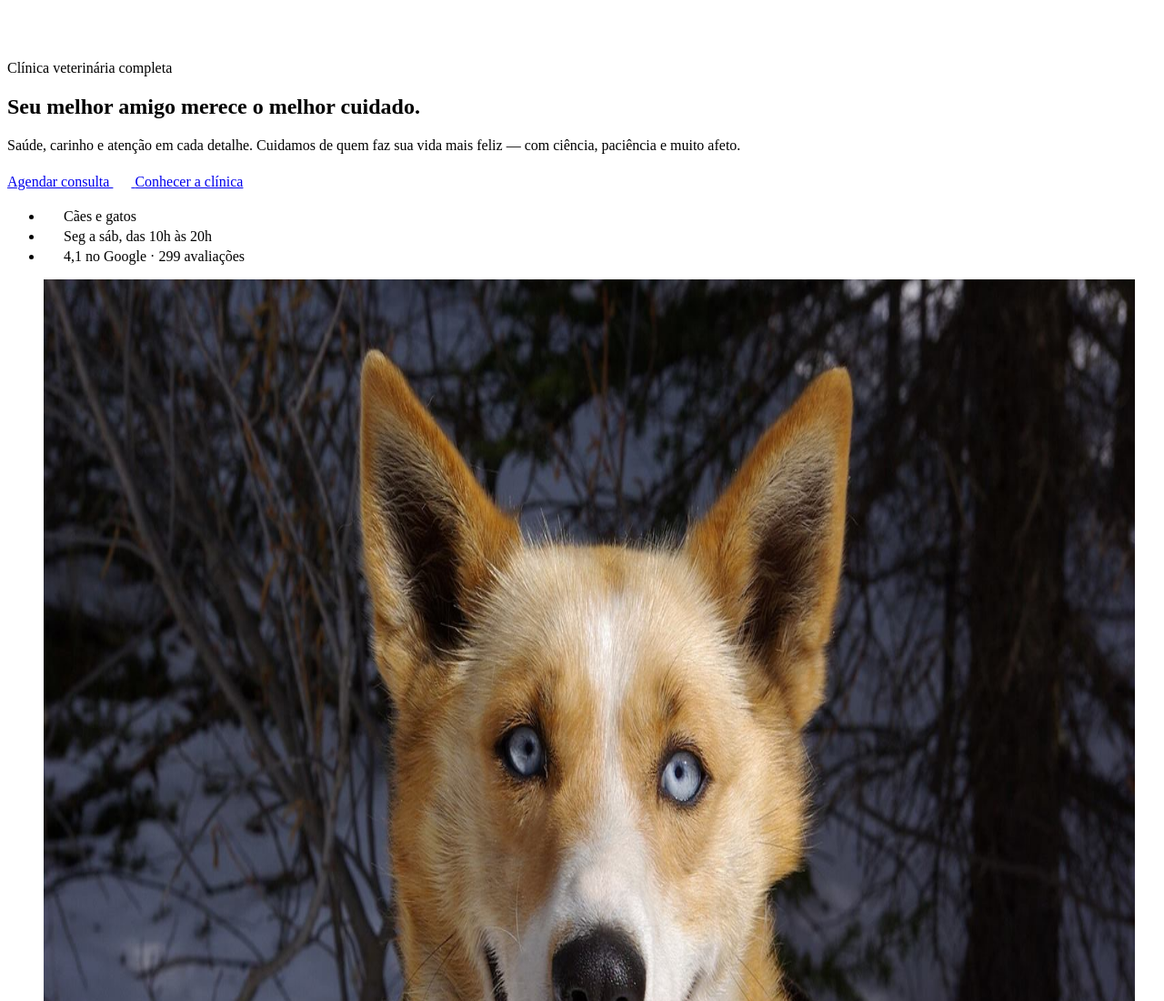
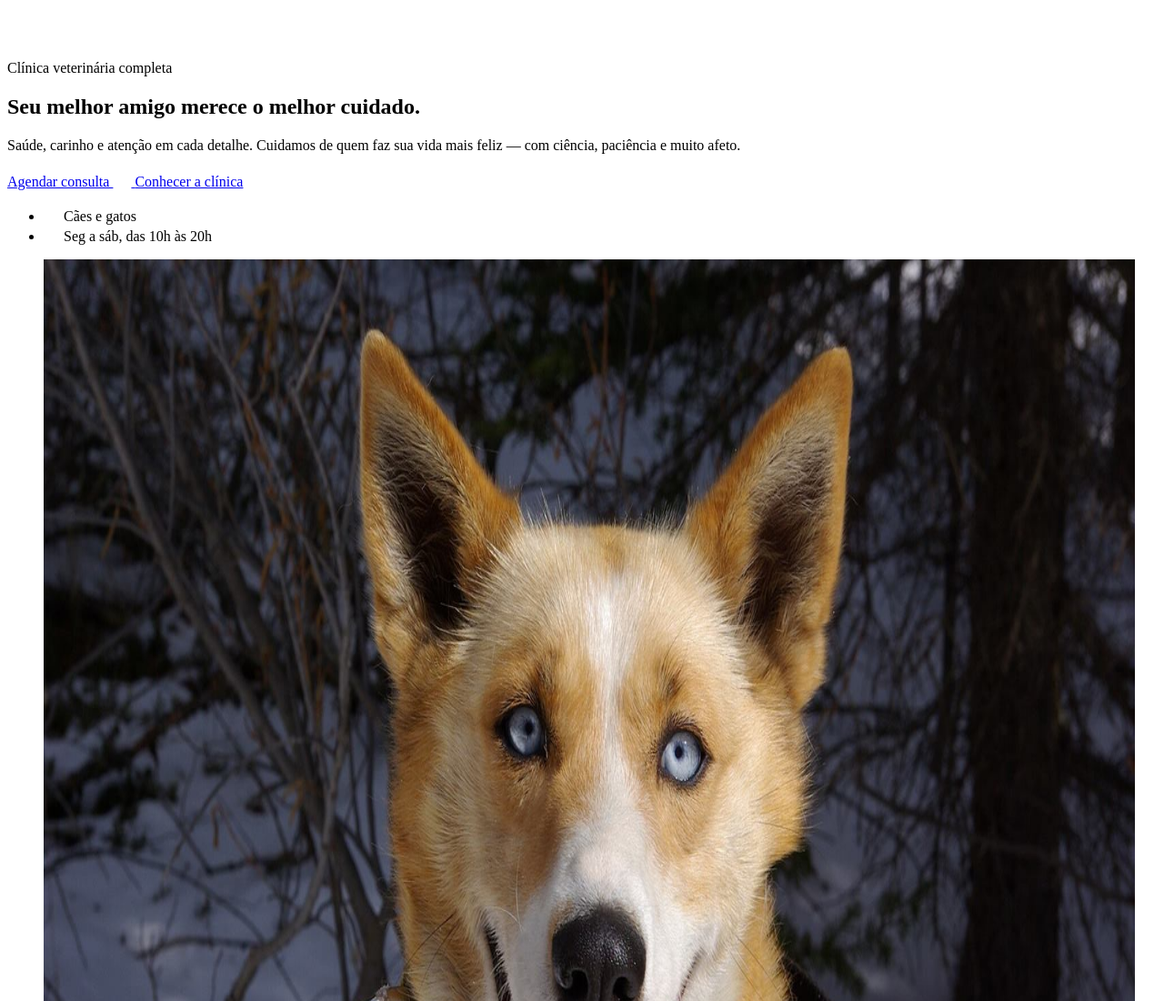
Before and after one commit to jrsanuncios-cyber/clinicagrajau, a plain HTML site: page build/conteudo/index.html in a window 1280 px wide. Shown: the top 1100 px of the page at 91% size. Drawn offline with Linux system fonts and the light colour scheme; files whose address does not match are found by name.

Commit message:
remove nota de avaliacao do hero

```diff
--- a/build/conteudo/index.html
+++ b/build/conteudo/index.html
@@ -27,7 +27,6 @@
         <ul class="hero-itens">
           <li><svg class="ico" width="18" height="18" aria-hidden="true"><use href="#i-check"></use></svg> Cães e gatos</li>
           <li><svg class="ico" width="18" height="18" aria-hidden="true"><use href="#i-check"></use></svg> Seg a sáb, das 10h às 20h</li>
-          <li><svg class="ico" width="18" height="18" aria-hidden="true"><use href="#i-check"></use></svg> 4,1 no Google · 299 avaliações</li>
         </ul>
       </div>
 
```
Also changed, not shown: index.html (+0 -1 lines).
